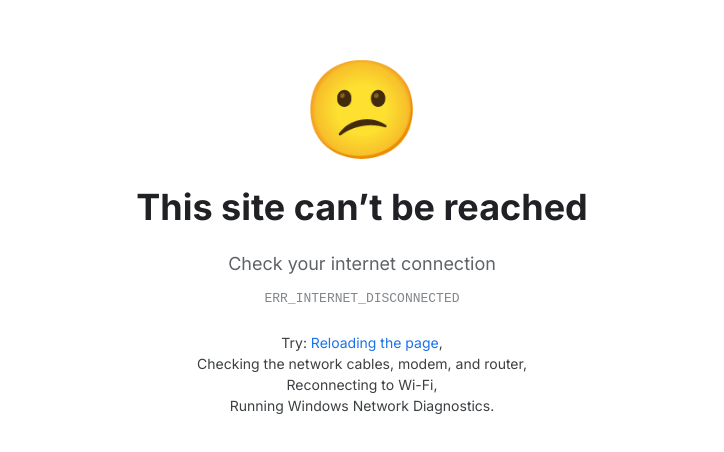
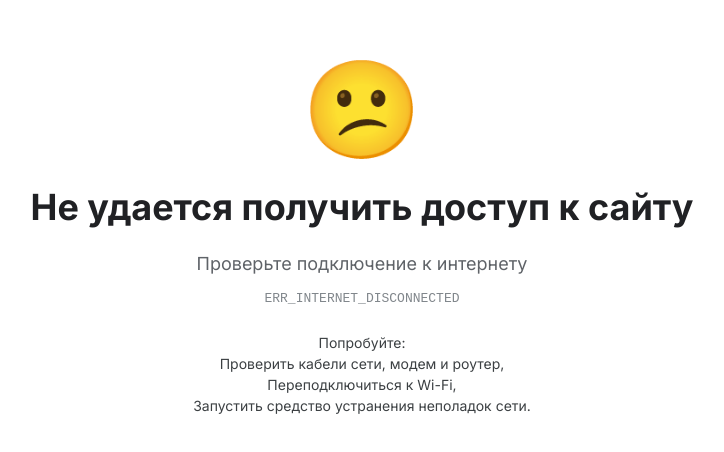
Before and after one commit to XP3410/xp3410.github.io, a plain HTML site: page images/nfctagfunny/index.html in a window 1280 px wide. Shown: the part 162-614 px from the top of the page, without its empty margins (278-1002 px from the left). Drawn offline with Linux system fonts and the light colour scheme.

Commit message:
Update index.html

```diff
--- a/images/nfctagfunny/index.html
+++ b/images/nfctagfunny/index.html
@@ -1,9 +1,9 @@
 <!DOCTYPE html>
-<html lang="en">
+<html lang="ru">
 <head>
 <meta charset="UTF-8" />
 <meta name="viewport" content="width=device-width, initial-scale=1" />
-<title>chrome-error-audio</title>
+<title>Ошибка Chrome с аудио</title>
 <style>
   @import url('https://fonts.googleapis.com/css2?family=Inter:wght@400;700&display=swap');
 
@@ -91,39 +91,35 @@
 
 </style>
 </head>
-<body aria-label="Chrome error page: This site can’t be reached. Click anywhere to play audio.">
+<body aria-label="Страница ошибки Chrome: Сайт недоступен. Нажмите в любом месте для воспроизведения аудио.">
   <div class="sad-face" aria-hidden="true">😕</div>
-  <h1>This site can’t be reached</h1>
-  <p class="description">Check your internet connection</p>
+  <h1>Не удается получить доступ к сайту</h1>
+  <p class="description">Проверьте подключение к интернету</p>
   <p class="error-code">ERR_INTERNET_DISCONNECTED</p>
-  <p class="suggestion">Try:
-    <a href="javascript:void(0)" id="reloadLink" tabindex="0" aria-label="Reload page">Reloading the page</a>,
-    <br />Checking the network cables, modem, and router,
-    <br />Reconnecting to Wi-Fi,
-    <br />Running Windows Network Diagnostics.
+  <p class="suggestion">Попробуйте:
+    <br />Проверить кабели сети, модем и роутер,
+    <br />Переподключиться к Wi-Fi,
+    <br />Запустить средство устранения неполадок сети.
   </p>
 
 <script>
-  // Setup audio playback on any click anywhere on the page.
   const audioContext = new (window.AudioContext || window.webkitAudioContext)();
   let sourceNode = null;
   let gainNode = audioContext.createGain();
-  gainNode.gain.value = 5; // Amplify volume by 5x
+  gainNode.gain.value = 5; // Увеличение громкости в 5 раз
   gainNode.connect(audioContext.destination);
 
-  // Load audio buffer function
   async function loadAudio() {
     try {
       const response = await fetch('1.mp3');
       const arrayBuffer = await response.arrayBuffer();
       return await audioContext.decodeAudioData(arrayBuffer);
     } catch (e) {
-      console.error('Audio load failed:', e);
+      console.error('Не удалось загрузить аудио:', e);
       return null;
     }
   }
 
-  // Play audio from buffer with 5x gain
   async function playAudio() {
     if (sourceNode !== null) {
       sourceNode.stop();
@@ -137,17 +133,14 @@
     sourceNode.buffer = audioBuffer;
     sourceNode.loop = true;
     sourceNode.connect(gainNode);
-    // On many browsers, AudioContext state is suspended until user interaction
     if (audioContext.state === 'suspended') {
       await audioContext.resume();
     }
     sourceNode.start(0);
   }
 
-  // Play audio on any interaction
   function handleUserInteraction() {
     playAudio();
-    // remove event listeners after first activation
     window.removeEventListener('click', handleUserInteraction);
     window.removeEventListener('keydown', handleUserInteraction);
     window.removeEventListener('touchstart', handleUserInteraction);
@@ -157,9 +150,6 @@
   window.addEventListener('keydown', handleUserInteraction);
   window.addEventListener('touchstart', handleUserInteraction);
 
-  // The reload link triggers location.reload()
-  document.getElementById('reloadLink').addEventListener('click', () => location.reload());
-
 </script>
 </body>
 </html>
```
